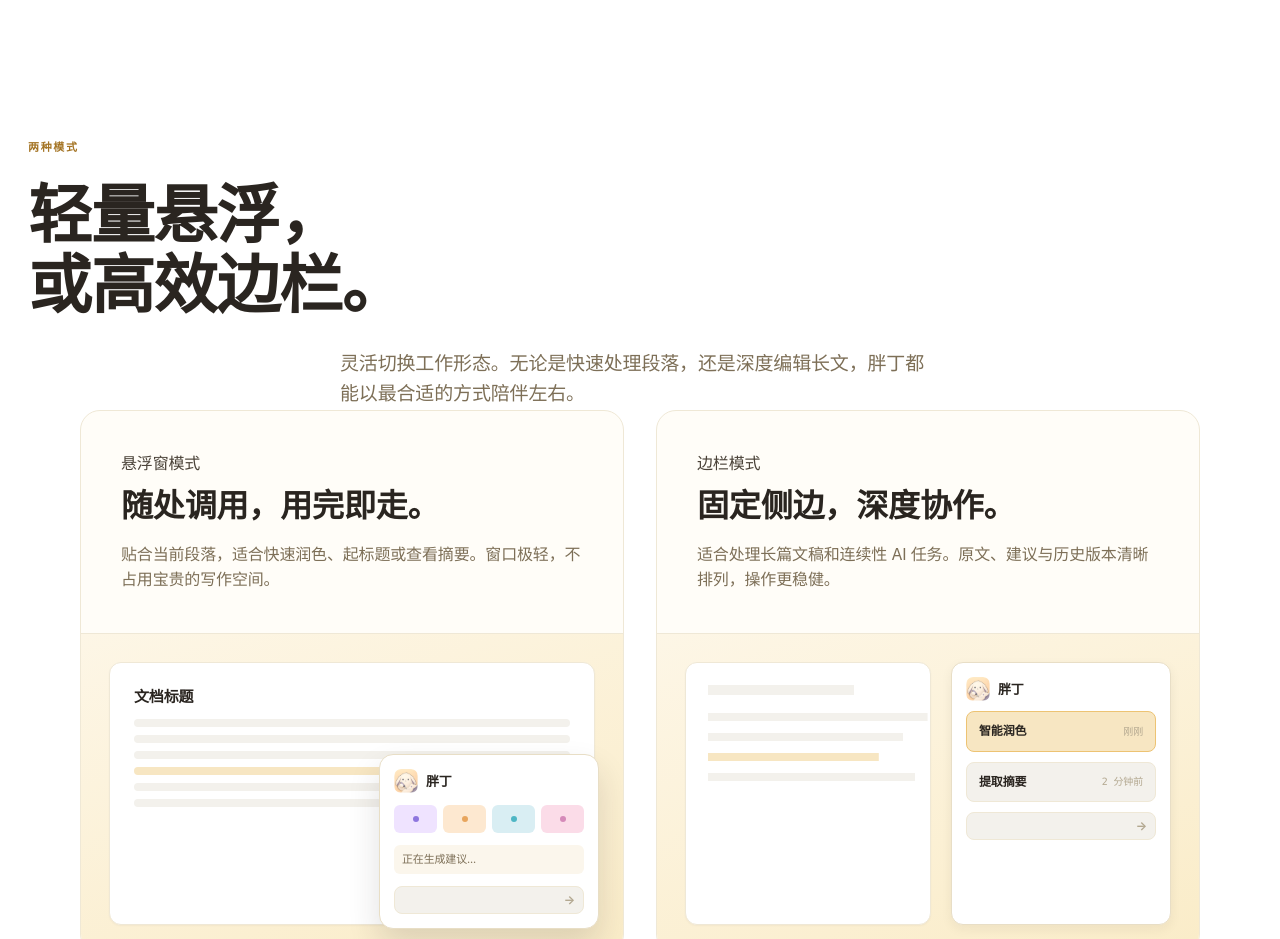
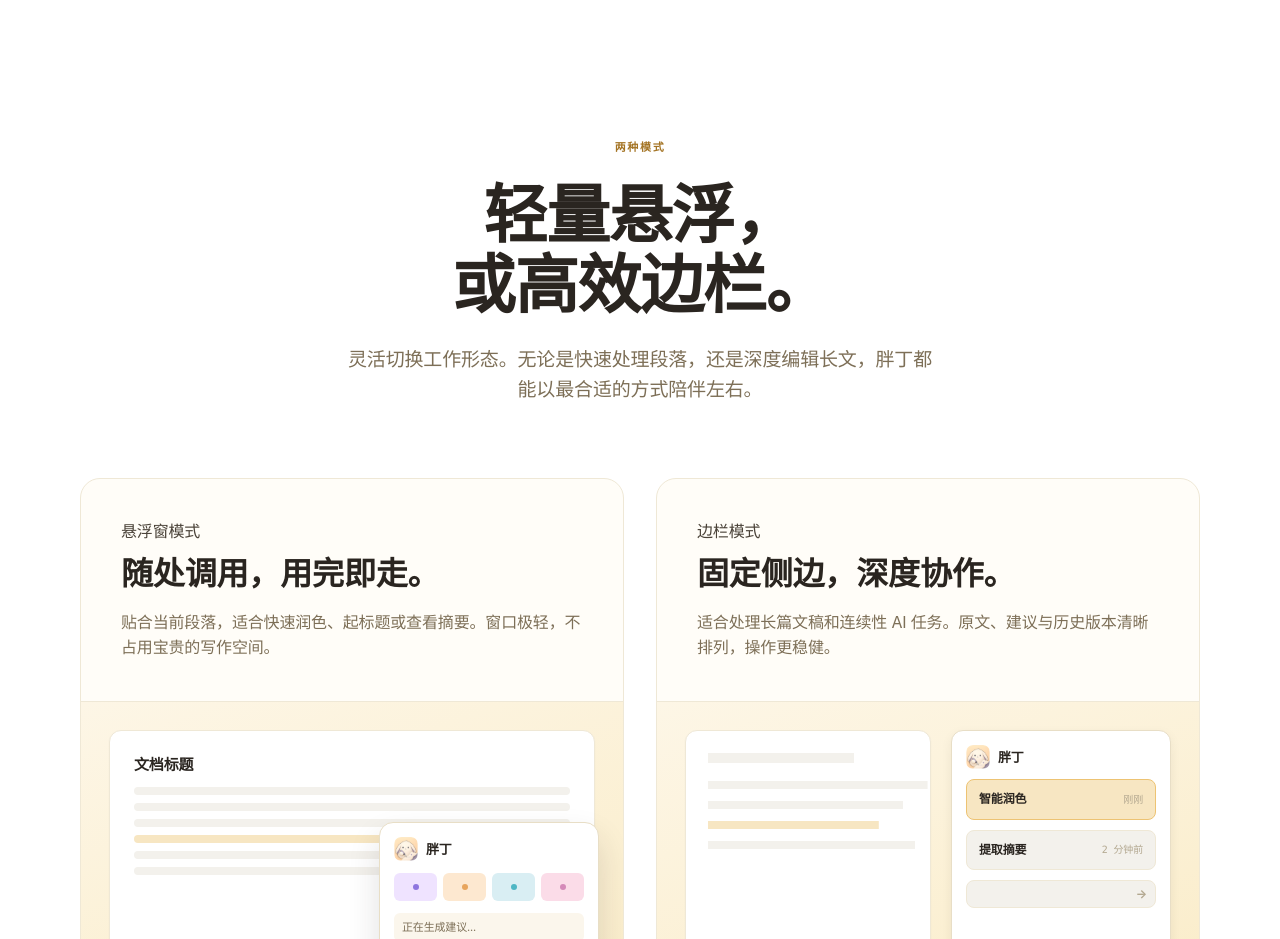
Before and after one commit to YueYongDev/fatding-landing, a plain HTML site: page index.html in a window 1280 px wide. Shown: the part 1620-2559 px from the top of the page. Drawn offline with Linux system fonts and the light colour scheme; no server answers.

Commit message:
Center the modes section header
The .modes-head kicker and h2 inherited the section's default left-edge
flow while .feature-sub auto-centered, so the three header pieces sat
on different horizontal axes — title flush left, subtitle in the
middle. Wrap .modes-head with max-width and text-align:center so it
matches the centered hierarchy used by the other section heads.

```diff
--- a/styles.css
+++ b/styles.css
@@ -460,6 +460,12 @@ section {
 
 /* ============ Modes ============ */
 .modes-section { background: var(--bg); }
+.modes-head {
+  max-width: 720px;
+  margin: 0 auto 72px;
+  text-align: center;
+}
+.modes-head .feature-sub { margin-top: 24px; }
 .mode-grid {
   max-width: 1120px;
   margin: 0 auto;
```
